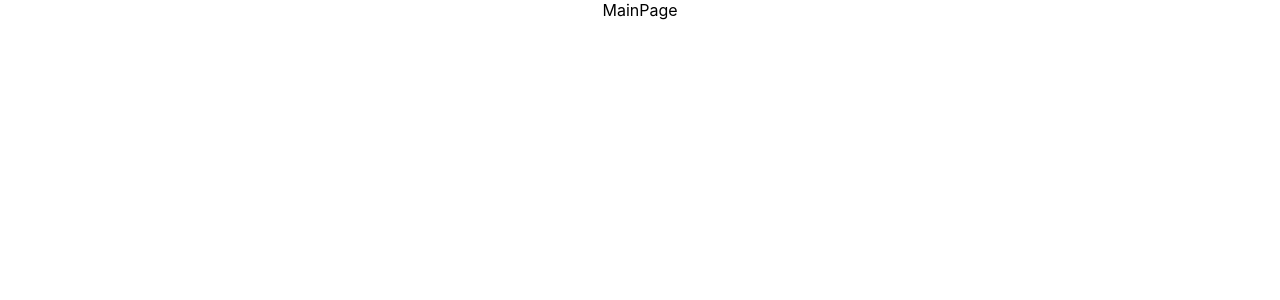
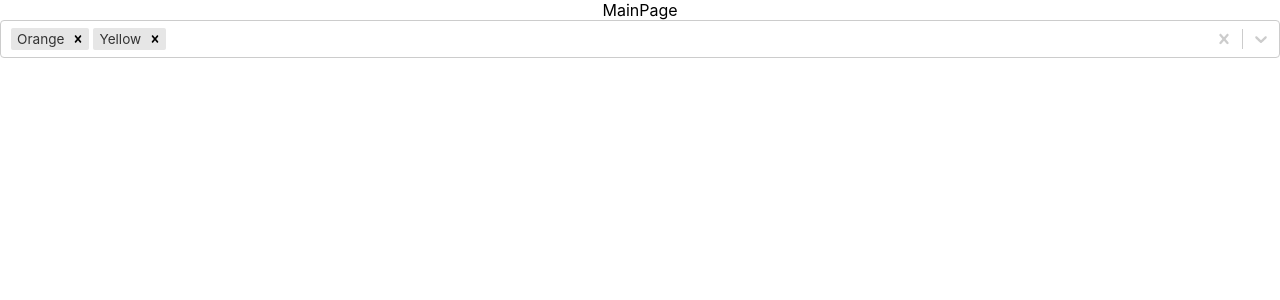
Before and after one commit to musiienko25/formula-input, a React (Create React App) app: page / in a window 1280 px wide. Shown: the top 300 px of the page. Built offline with nearby package versions, Linux system fonts and the light colour scheme.

Commit message:
added multiselect input

```diff
--- a/package.json
+++ b/package.json
@@ -9,6 +9,7 @@
     "react": "^18.3.1",
     "react-dom": "^18.3.1",
     "react-scripts": "5.0.1",
+    "react-select": "^5.8.0",
     "web-vitals": "^2.1.4"
   },
   "scripts": {
--- /dev/null
+++ b/src/components/CountrySelector.jsx
@@ -0,0 +1,20 @@
+import Select from "react-select";
+import makeAnimated from "react-select/animated";
+import { colourOptions } from "./data";
+
+function CountrySelector() {
+  const animatedComponents = makeAnimated();
+  return (
+    <div>
+      <Select
+        closeMenuOnSelect={false}
+        components={animatedComponents}
+        defaultValue={[colourOptions[4], colourOptions[5]]}
+        isMulti
+        options={colourOptions}
+      />
+    </div>
+  );
+}
+
+export default CountrySelector;
--- /dev/null
+++ b/src/components/data.js
@@ -0,0 +1,12 @@
+export const colourOptions = [
+  { value: "ocean", label: "Ocean", color: "#00B8D9" },
+  { value: "blue", label: "Blue", color: "#0052CC" },
+  { value: "purple", label: "Purple", color: "#5243AA" },
+  { value: "red", label: "Red", color: "#FF5630" },
+  { value: "orange", label: "Orange", color: "#FF8B00" },
+  { value: "yellow", label: "Yellow", color: "#FFC400" },
+  { value: "green", label: "Green", color: "#36B37E" },
+  { value: "forest", label: "Forest", color: "#00875A" },
+  { value: "slate", label: "Slate", color: "#253858" },
+  { value: "silver", label: "Silver", color: "#666666" },
+];
--- a/src/pages/MainPage.jsx
+++ b/src/pages/MainPage.jsx
@@ -1,7 +1,15 @@
 import React from "react";
+import CountrySelector from "../components/CountrySelector";
 
 const MainPage = () => {
-  return <div>MainPage</div>;
+  return (
+    <div>
+      MainPage
+      <form>
+        <CountrySelector />
+      </form>
+    </div>
+  );
 };
 
 export default MainPage;
```
Also changed, not shown: 1 other file (tests, documents, lock files or other folders).
